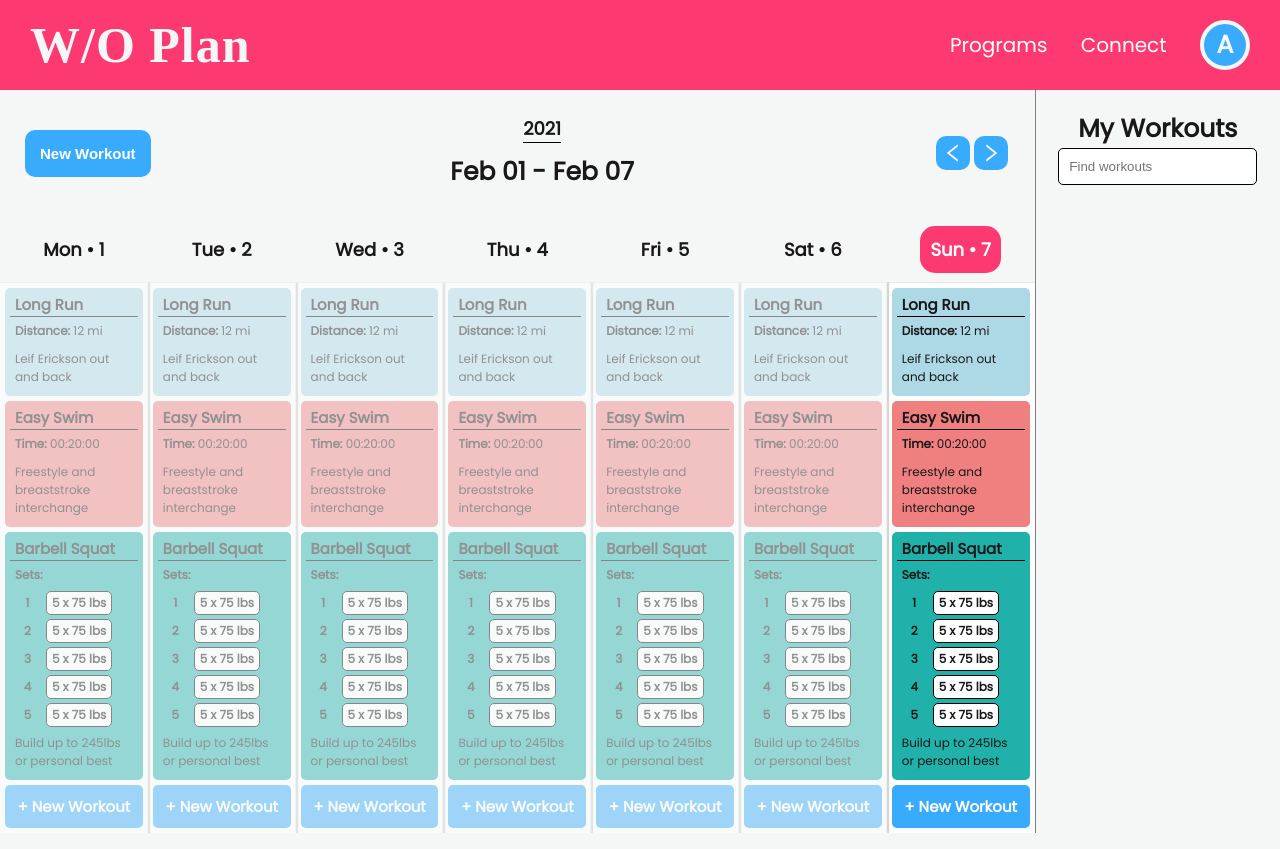
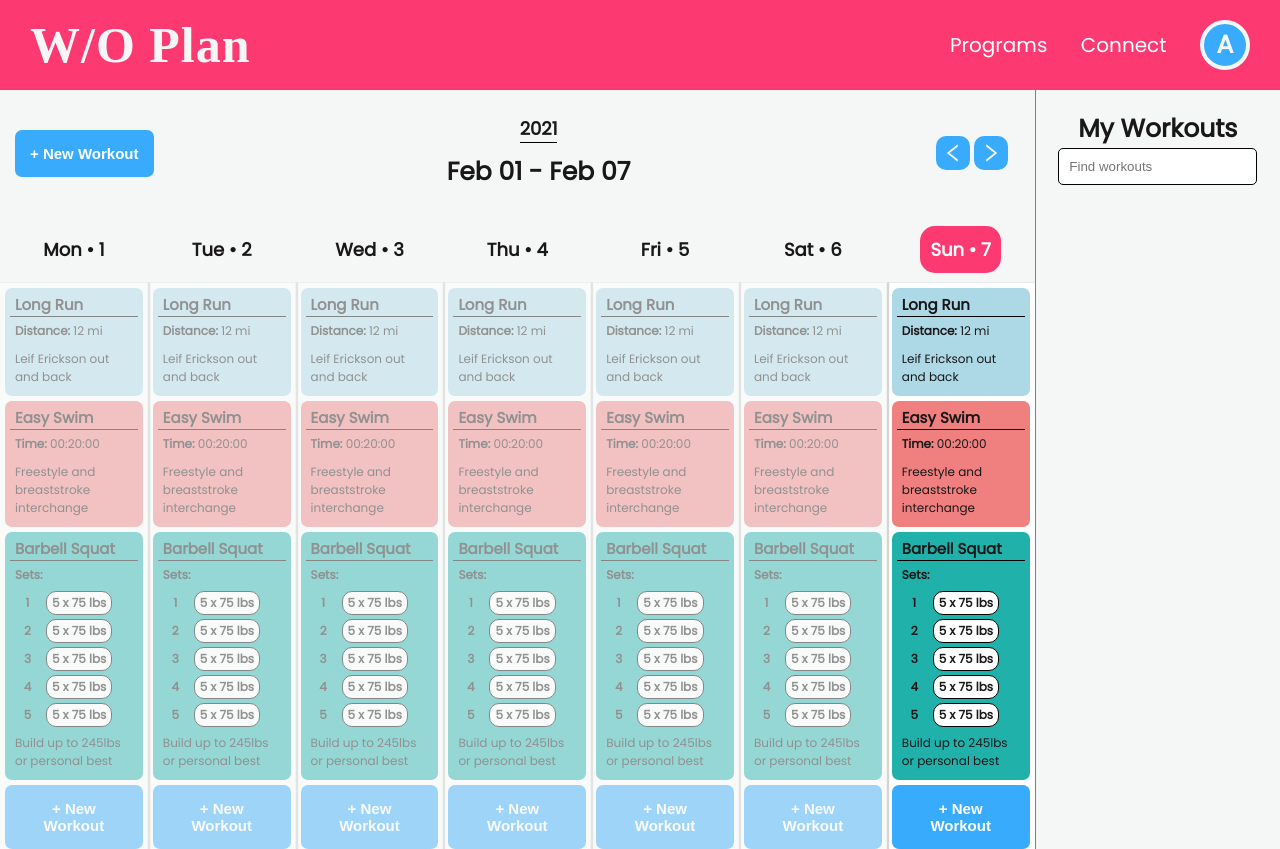
Before and after one commit to ajwpdx/fit-week, a React (Create React App) app: page / in a window 1280 px wide. Built offline with nearby package versions, Linux system fonts and the light colour scheme; a web font is replaced by a local one.

Commit message:
removed AddWorkout component and refigured CreateWO pop-up

```diff
--- a/src/components/AddWorkout.js
+++ /dev/null
@@ -1,14 +0,0 @@
-import React from 'react'
-import { PlusCircleOutlined, PlusOutlined } from '@ant-design/icons'
-
-const AddWorkout = () => {
-
-
-    return (
-        <div className='add-workout'>
-            <h4>+ New Workout</h4>
-        </div>
-    )
-}
-
-export default AddWorkout
--- a/src/components/Planner.js
+++ b/src/components/Planner.js
@@ -4,28 +4,27 @@ import { getDayType, getDayOfWeek, getWeek, getYear } from "../util/dates"
 import PlannerWorkout from './PlannerWorkout'
 import { LeftOutlined, RightOutlined } from '@ant-design/icons'
 import { myWorkouts } from "../util/data"
-import AddWorkout from './AddWorkout'
 import WorkoutForm from './WorkoutForm'
 
 const Planner = (props) => {
 
     const [weekView, setWeekView] = useState(0)
     const [workouts, setWorkouts] = useState(myWorkouts)
-    const [createWO, setCreateWO] = useState(false)
-    const [WOFormPosition, setWOFormPosition] = useState({left: 200, top: 0})
+    const [creatingWO, setCreatingWO] = useState(false)
+    const [WOFormPosition, setWOFormPosition] = useState({left: 200, top: 200})
 
     const createNewWO = (evt) => {
-        setWOFormPosition({left: evt.pageX, top: evt.pageY})
-        setCreateWO(true)
+        setWOFormPosition({left: evt.target.offsetLeft + 25, top: evt.target.parentElement.offsetTop + 25})
+        setCreatingWO(true)
         console.log('create')
     }
 
     return (
 
         <section id='planner'>
-            <WorkoutForm createWO={createWO} WOFormPosition={WOFormPosition}/>
+            <WorkoutForm creatingWO={creatingWO} WOFormPosition={WOFormPosition}/>
             <div className='planner-header'>
-                <button className='create-workout'onClick={createNewWO}>New Workout</button>
+                <button className='add-workout-btn'onClick={createNewWO}> + New Workout</button>
                 <div className='time-period'>
                     <h3>{getYear(weekView,props.startDay)}</h3>
                     <h2>{getWeek(weekView, props.startDay)}</h2>
@@ -44,7 +43,7 @@ const Planner = (props) => {
                             return <PlannerWorkout key={workout.workoutId} workout={workout} />
 
                         })}
-                        <AddWorkout />
+                        <button className='add-workout-btn'onClick={createNewWO}> + New Workout</button>
                     </div>
                 </div>
                 <div className={"planner-day " + getDayType(weekView, props.startDay, 1)}>
@@ -54,7 +53,7 @@ const Planner = (props) => {
                             return <PlannerWorkout key={workout.workoutId} workout={workout} />
 
                         })}
-                        <AddWorkout />
+                        <button className='add-workout-btn'onClick={createNewWO}> + New Workout</button>
                     </div>
                 </div>
                 <div className={"planner-day " + getDayType(weekView, props.startDay, 2)}>
@@ -64,7 +63,7 @@ const Planner = (props) => {
                             return <PlannerWorkout key={workout.workoutId} workout={workout} />
 
                         })}
-                        <AddWorkout />
+                        <button className='add-workout-btn'onClick={createNewWO}> + New Workout</button>
                     </div>
                 </div>
                 <div className={"planner-day " + getDayType(weekView, props.startDay, 3)}>
@@ -74,7 +73,7 @@ const Planner = (props) => {
                             return <PlannerWorkout key={workout.workoutId} workout={workout} />
 
                         })}
-                        <AddWorkout />
+                        <button className='add-workout-btn'onClick={createNewWO}> + New Workout</button>
                     </div>
                 </div>
                 <div className={"planner-day " + getDayType(weekView, props.startDay, 4)}>
@@ -84,7 +83,7 @@ const Planner = (props) => {
                             return <PlannerWorkout key={workout.workoutId} workout={workout} />
 
                         })}
-                        <AddWorkout />
+                        <button className='add-workout-btn'onClick={createNewWO}> + New Workout</button>
                     </div>
                 </div>
                 <div className={"planner-day " + getDayType(weekView, props.startDay, 5)}>
@@ -94,7 +93,7 @@ const Planner = (props) => {
                             return <PlannerWorkout key={workout.workoutId} workout={workout} />
 
                         })}
-                        <AddWorkout />
+                        <button className='add-workout-btn'onClick={createNewWO}> + New Workout</button>
                     </div>
                 </div>
                 <div className={"planner-day " + getDayType(weekView, props.startDay, 6)}>
@@ -104,7 +103,7 @@ const Planner = (props) => {
                             return <PlannerWorkout key={workout.workoutId} workout={workout} />
 
                         })}
-                        <AddWorkout />
+                        <button className='add-workout-btn'onClick={createNewWO}> + New Workout</button>
                     </div>
                 </div>
             </div>
--- a/src/components/WorkoutForm.js
+++ b/src/components/WorkoutForm.js
@@ -17,7 +17,7 @@ const WorkoutForm = (props) => {
     }
 
     return (
-    <div className={props.createWO ? "workout-form": "workout-form hidden" } style={props.WOFormPosition}>
+    <div className={props.creatingWO ? "workout-form": "workout-form hidden" } style={props.WOFormPosition}>
         <form>
             <input
             name="title"
--- a/src/styles/_AddWorkout.scss
+++ /dev/null
@@ -1,20 +0,0 @@
-
-
-.add-workout {
-    display: flex;
-    justify-content: center;
-    text-align: center;
-    border-radius: 5px;
-    margin: 5px;
-    padding: 10px;
-    cursor: pointer;
-
-    background-color: $color-blue;
-    color: white;
-    font-size: 1.5rem;
-    font-weight: bold;
-
-    &:hover{
-        box-shadow: 0px 0px 5px 1px rgba(25,25,0,0.4);
-    }
-}
--- a/src/styles/_Planner.scss
+++ b/src/styles/_Planner.scss
@@ -84,6 +84,14 @@
       .planner-workouts-container {
         width: 100%;
         box-shadow: 1px 1px 1px 1px rgba(25,25,0,0.4);
+        display: flex;
+        flex-direction: column;
+        justify-content: center;
+
+        .add-workout-btn{
+          margin: 5px 5px 0;
+        }
+
       }
     }
   }
--- a/src/styles/_PlannerWorkout.scss
+++ b/src/styles/_PlannerWorkout.scss
@@ -1,10 +1,9 @@
 .planner-workout {
   display: flex;
   flex-direction: column;
-  // border: 1px solid black;
-  border-radius: 5px;
+  border-radius: 7px;
   padding: 5px;
-  margin: 5px;
+  margin: 5px 5px 0;
   cursor: pointer;
 
   &:hover{
@@ -44,7 +43,7 @@
             margin: 0.2rem 0.1rem;
             border: 1px solid black;
             font-weight: bold;
-            border-radius: 5px;
+            border-radius: 10px;
             cursor: pointer;
             background-color: white;
           }
--- a/src/styles/_WorkoutForm.scss
+++ b/src/styles/_WorkoutForm.scss
@@ -10,4 +10,5 @@
     border-radius: 7px;
     padding: 3rem;
 
+
 }
--- a/src/styles/general.scss
+++ b/src/styles/general.scss
@@ -69,13 +69,13 @@ body {
     font-weight: bold;
     color: white;
     padding: 15px;
-    border-radius: 10px;
+    border-radius: 7px;
     box-shadow: inset;
     cursor: pointer;
     font-size: 1.5rem;
 
     &:hover{
-      opacity: 75%;
+      box-shadow: 1px 1px 1px 1px rgba(25,25,0,0.4);
     }
 
 
--- a/src/styles/index.scss
+++ b/src/styles/index.scss
@@ -7,5 +7,4 @@
 @import './Planner';
 @import './PlannerWorkout';
 @import './UserIcon';
-@import './AddWorkout';
 @import './WorkoutForm'
```
Also changed, not shown: 1 other file (tests, documents, lock files or other folders).
